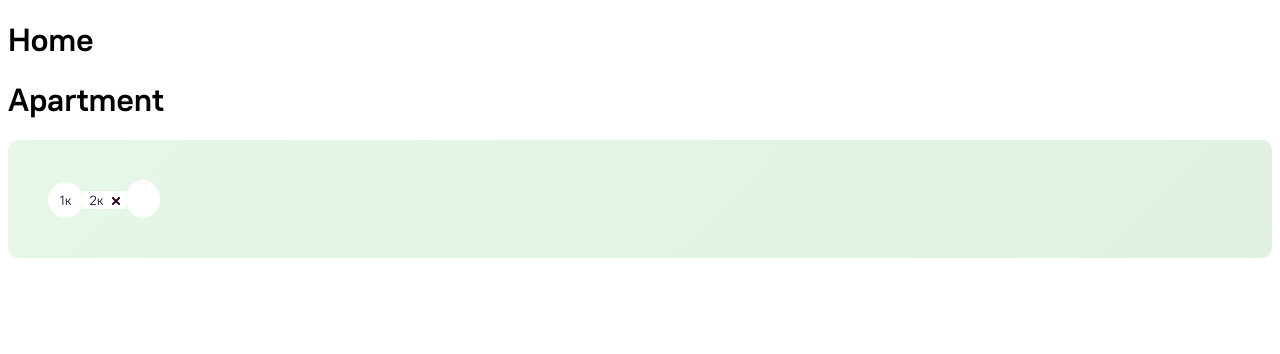
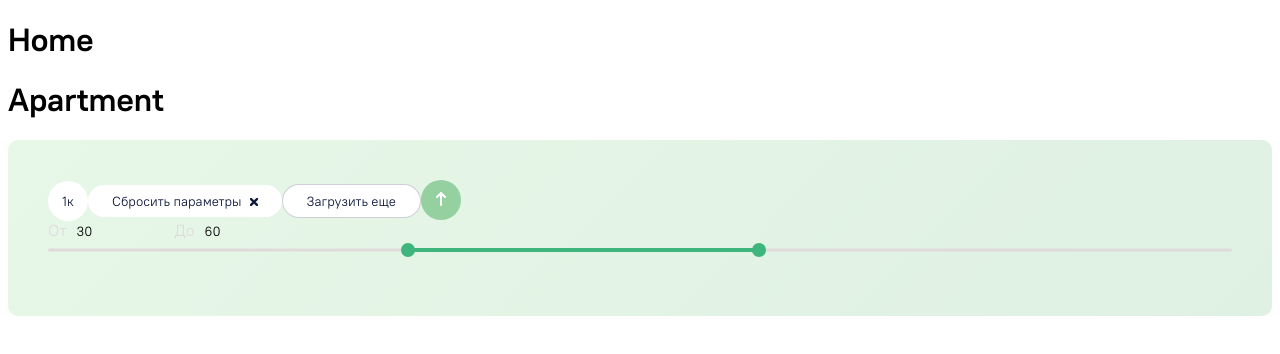
Before and after one commit to S0RGE/test-1, a Nuxt app: page / in a window 1280 px wide. Shown: the top 354 px of the page. Built offline with nearby package versions, Linux system fonts and the light colour scheme.

Commit message:
feat: add range selection component and enhance UI components

```diff
--- /dev/null
+++ b/assets/css/base.css
@@ -0,0 +1,24 @@
+* {
+  font-family: "PTRootUIWebVF", sans-serif;
+}
+
+/* App button UP */
+.app-button.app-button--up {
+  background-color: var(--light-green-color);
+}
+
+.app-button.app-button--up .app-button__icon svg path {
+  stroke: var(--light-font-color);
+}
+
+/* Remove arrows from number input */
+input::-webkit-outer-spin-button,
+input::-webkit-inner-spin-button {
+  /* display: none; <- Crashes Chrome on hover */
+  -webkit-appearance: none;
+  margin: 0; /* <-- Apparently some margin are still there even though it's hidden */
+}
+
+input[type="number"] {
+  -moz-appearance: textfield; /* Firefox */
+}
--- a/assets/css/colors.css
+++ b/assets/css/colors.css
@@ -1,6 +1,9 @@
 :root {
   --primary-color: #3eb57c;
+  --light-green-color: #95d0a1;
   --main-font-color: #0b1739;
   --light-font-color: #ffffff;
   --base-bg-color: #ffffff;
+  /* TODO: fix color */
+  --light-gray-color: #dfdbdb;
 }
--- a/assets/css/fonts.css
+++ b/assets/css/fonts.css
@@ -1,13 +1,8 @@
 @font-face {
-  font-family: 'PTRootUIWebVF';
-  src:
-    url('~/assets/fonts/pt-root-ui_vf.woff2') format('woff2'),
-    url('~/assets/fonts/pt-root-ui_vf.woff') format('woff');
+  font-family: "PTRootUIWebVF";
+  src: url("~/assets/fonts/pt-root-ui_vf.woff2") format("woff2"),
+    url("~/assets/fonts/pt-root-ui_vf.woff") format("woff");
   font-weight: 100 900;
   font-style: normal;
   font-display: swap;
 }
-
-* {
-  font-family: 'PTRootUIWebVF', sans-serif;
-}
--- /dev/null
+++ b/assets/css/index.css
@@ -0,0 +1,3 @@
+@import url("./base.css");
+@import url("./colors.css");
+@import url("./fonts.css");
--- a/components/FilterComponent.vue
+++ b/components/FilterComponent.vue
@@ -1,9 +1,16 @@
 <template>
   <div class="apartments-filter">
     <div class="apartments-filter__rooms">
-      <app-button rounded>1к</app-button>
-      <app-button append-icon="cross">2к</app-button>
-      <app-button rounded icon="arrow-up"></app-button>
+      <app-button rounded plain>1к</app-button>
+      <app-button append-icon="cross" plain>Сбросить параметры</app-button>
+      <app-button>Загрузить еще</app-button>
+      <app-button
+        rounded
+        plain
+        icon="arrow-up"
+        classes="app-button--up"
+      ></app-button>
+      <app-range-selection :min="0" :max="100" :model-value="rangeValue" />
     </div>
     <div class="apartments-filter__price"></div>
     <div class="apartments-filter__area"></div>
@@ -13,6 +20,11 @@
 
 <script setup lang="ts">
 import AppButton from "~/components/ui/Buttons/AppButton.vue";
+import AppRangeSelection, {
+  type IRangeSelection,
+} from "~/components/ui/AppRangeSelection.vue";
+
+const rangeValue = ref<IRangeSelection>([30, 60]);
 </script>
 
 <style lang="scss">
--- /dev/null
+++ b/components/ui/AppRangeSelection.vue
@@ -0,0 +1,153 @@
+<template>
+  <div class="range-selection">
+    <div class="range-selection__inputs">
+      <label class="range-selection__input-label">
+        <span>От</span>
+        <input
+          v-model="minValue"
+          class="range-selection__input"
+          type="number"
+          :min="min"
+          :max="max"
+          @input="updateRange"
+        />
+      </label>
+      <label>
+        <span class="range-selection__input-label">До</span>
+        <input
+          v-model="maxValue"
+          class="range-selection__input"
+          type="number"
+          :min="min"
+          :max="max"
+          @input="updateRange"
+        />
+      </label>
+    </div>
+    <div class="range-selection__slider-container">
+      <div class="range-selection__track"></div>
+      <div class="range-selection__range" :style="rangeStyle"></div>
+      <input
+        v-model="minValue"
+        type="range"
+        :min="min"
+        :max="max"
+        @input="updateRange"
+        class="slider min-slider"
+      />
+      <input
+        v-model="maxValue"
+        type="range"
+        :min="min"
+        :max="max"
+        @input="updateRange"
+        class="slider max-slider"
+      />
+    </div>
+  </div>
+</template>
+
+<script setup lang="ts">
+export type IRangeSelection = [number, number];
+
+interface IProps {
+  min: number;
+  max: number;
+  modelValue: IRangeSelection;
+}
+
+const props = withDefaults(defineProps<IProps>(), {
+  min: 0,
+  max: 100,
+  modelValue: () => [20, 60],
+});
+
+const emit = defineEmits(["update:modelValue"]);
+
+const minValue = ref(props.modelValue[0]);
+const maxValue = ref(props.modelValue[1]);
+
+const updateRange = () => {
+  emit("update:modelValue", [minValue.value, maxValue.value]);
+};
+
+const rangeStyle = computed(() => {
+  const minPercent =
+    ((minValue.value - props.min) / (props.max - props.min)) * 100;
+  const maxPercent =
+    ((maxValue.value - props.min) / (props.max - props.min)) * 100;
+  return {
+    left: `${minPercent}%`,
+    width: `${maxPercent - minPercent}%`,
+  };
+});
+</script>
+
+<style lang="scss">
+.range-selection {
+  &__slider-container {
+    position: relative;
+    margin-bottom: 1rem;
+    height: 20px;
+
+    .slider {
+      position: absolute;
+      width: 100%;
+      pointer-events: none;
+      appearance: none;
+      background: transparent;
+      height: 16px;
+    }
+
+    .slider::-webkit-slider-thumb {
+      pointer-events: all;
+      appearance: none;
+      width: 14px;
+      height: 14px;
+      background: var(--primary-color);
+      border-radius: 50%;
+      cursor: pointer;
+    }
+  }
+
+  &__track {
+    position: absolute;
+    top: 50%;
+    left: 0;
+    right: 0;
+    height: 3px;
+    border-radius: 1.5px;
+    background: var(--light-gray-color);
+    transform: translateY(-50%);
+  }
+
+  &__range {
+    position: absolute;
+    top: 50%;
+    height: 4px;
+    background: var(--primary-color);
+    transform: translateY(-50%);
+  }
+
+  &__inputs {
+    display: flex;
+    gap: 1rem;
+  }
+  &__input,
+  &__input:active,
+  &__input:hover,
+  &__input:focus {
+    width: 80px;
+    border: none;
+    outline: none;
+    background-color: transparent;
+    margin-left: 8px;
+  }
+
+  &__input-label {
+    color: var(--light-gray-color);
+
+    font-size: 16px;
+  }
+}
+</style>
--- a/components/ui/Buttons/AppButton.vue
+++ b/components/ui/Buttons/AppButton.vue
@@ -5,7 +5,7 @@
         <AppIcons :name="icon" />
       </span>
     </slot>
-    <span v-if="appendIcon" class="app-button__icon--append">
+    <span v-if="appendIcon" class="app-button__icon app-button__icon--append">
       <AppIcons :name="appendIcon" />
     </span>
   </button>
@@ -23,12 +23,19 @@ interface IProps {
   icon?: TIconName;
   appendIcon?: TIconName;
   active?: boolean;
+  classes?: string | string[];
 }
 
 const props = defineProps<IProps>();
 
 const buttonClasses = computed(() => {
   const classes = ["app-button"];
+
+  if (typeof props.classes === "string") {
+    classes.push(props.classes);
+  } else if (Array.isArray(props.classes)) {
+    classes.push(...props.classes);
+  }
 
   if (props.active) {
     classes.push("app-button--active");
@@ -53,9 +60,12 @@ const buttonClasses = computed(() => {
 <style lang="scss">
 .app-button {
   cursor: pointer;
-  border: none;
   background-color: var(--base-bg-color);
   color: var(--main-font-color);
+
+  border: 1px solid #0b173933;
+  border-radius: 25px;
+  padding: 8px 24px;
 
   transition: all 0.1s ease-in-out;
 
@@ -67,22 +77,37 @@ const buttonClasses = computed(() => {
   &--primary {
     background-color: var(--primary-color);
     color: var(--light-font-color);
+
+    svg {
+      path {
+        stroke: var(--light-font-color);
+      }
+    }
   }
 
   &--primary.app-button--active {
     background-color: var(--base-bg-color);
     color: var(--main-font-color);
+
+    svg {
+      path {
+        stroke: var(--main-font-color);
+      }
+    }
   }
 
   // Round
   &--rounded {
     border-radius: 50%;
     padding: 10px 12px;
+
+    width: 40px;
+    height: 40px;
   }
 
   // Plain
   &--plain {
-    background: transparent;
+    border: none;
   }
 
   // Icon
--- a/components/ui/Icons/AppIcons.vue
+++ b/components/ui/Icons/AppIcons.vue
@@ -10,7 +10,7 @@
   >
     <path
       d="M5 14.0032L5 2.00317M5 2.00317L9.00063 6.00317M5 2.00317L0.999365 6.00317"
-      stroke="white"
+      :stroke="currentColor"
       stroke-width="2"
       stroke-linecap="round"
     />
@@ -29,25 +29,37 @@
       fill-rule="evenodd"
       clip-rule="evenodd"
       d="M3.99996 5.22223L1.37727 7.84492C1.12213 8.10007 0.641687 8.0333 0.304183 7.6958C-0.0333213 7.35829 -0.100086 6.87786 0.15506 6.62271L2.77775 4.00002L0.155017 1.37729C-0.100129 1.12214 -0.0333644 0.641701 0.30414 0.304197C0.641644 -0.0333071 1.12208 -0.100072 1.37723 0.155074L3.99996 2.77781L6.62282 0.154956C6.87796 -0.10019 7.3584 -0.0334256 7.6959 0.304079C8.03341 0.641583 8.10017 1.12202 7.84503 1.37717L5.22217 4.00002L7.84498 6.62283C8.10013 6.87797 8.03336 7.35841 7.69586 7.69592C7.35836 8.03342 6.87792 8.10019 6.62277 7.84504L3.99996 5.22223Z"
-      fill="#FF0000"
-    />
-    <path
-      fill-rule="evenodd"
-      clip-rule="evenodd"
-      d="M3.99996 5.22223L1.37727 7.84492C1.12213 8.10007 0.641687 8.0333 0.304183 7.6958C-0.0333213 7.35829 -0.100086 6.87786 0.15506 6.62271L2.77775 4.00002L0.155017 1.37729C-0.100129 1.12214 -0.0333644 0.641701 0.30414 0.304197C0.641644 -0.0333071 1.12208 -0.100072 1.37723 0.155074L3.99996 2.77781L6.62282 0.154956C6.87796 -0.10019 7.3584 -0.0334256 7.6959 0.304079C8.03341 0.641583 8.10017 1.12202 7.84503 1.37717L5.22217 4.00002L7.84498 6.62283C8.10013 6.87797 8.03336 7.35841 7.69586 7.69592C7.35836 8.03342 6.87792 8.10019 6.62277 7.84504L3.99996 5.22223Z"
-      fill="#0B1739"
+      :fill="currentColor"
     />
   </svg>
 </template>
 
 <script setup lang="ts">
+import { type TButtonTypes } from "~/components/ui/Buttons/AppButton.vue";
+
 export type TIconName = "arrow-up" | "cross";
 
 interface IProps {
+  type?: TButtonTypes;
   name: TIconName;
+  active?: boolean;
+  color?: string;
+  activeColor?: string;
 }
 
-defineProps<IProps>();
+const props = withDefaults(defineProps<IProps>(), {
+  color: "#0B1739",
+});
+
+const currentColor = computed(() => {
+  return props.active ? props.activeColor : props.color;
+});
 </script>
 
-<style lang="scss"></style>
+<style lang="scss">
+.app-icon {
+  path {
+    stroke: v-bind(currentColor);
+  }
+}
+</style>
--- a/nuxt.config.ts
+++ b/nuxt.config.ts
@@ -1,8 +1,8 @@
 export default defineNuxtConfig({
   devtools: { enabled: true },
-  modules: ['@pinia/nuxt'],
-  css: ['~/assets/css/fonts.css', '~/assets/css/colors.css'],
+  modules: ["@pinia/nuxt"],
+  css: ["~/assets/css/index.css"],
   typescript: {
-    strict: true
-  }
-})
+    strict: true,
+  },
+});
```
